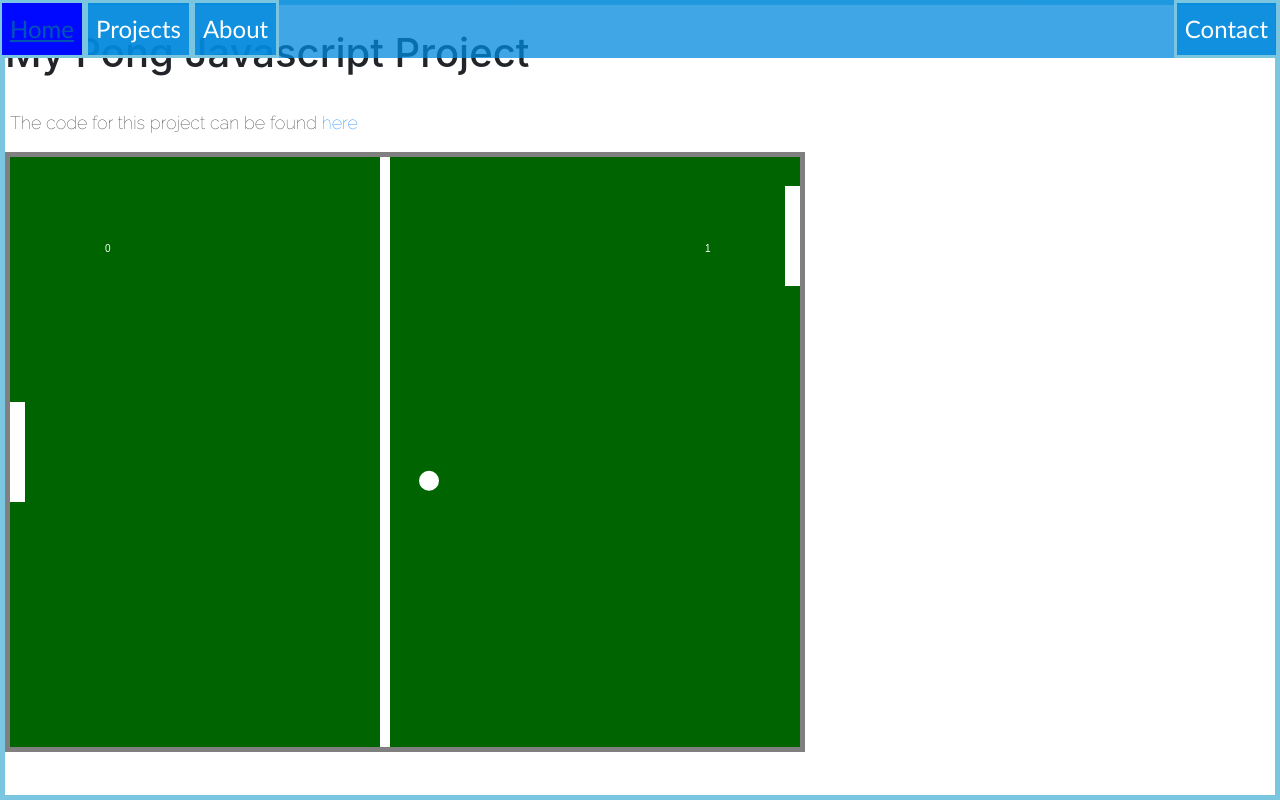
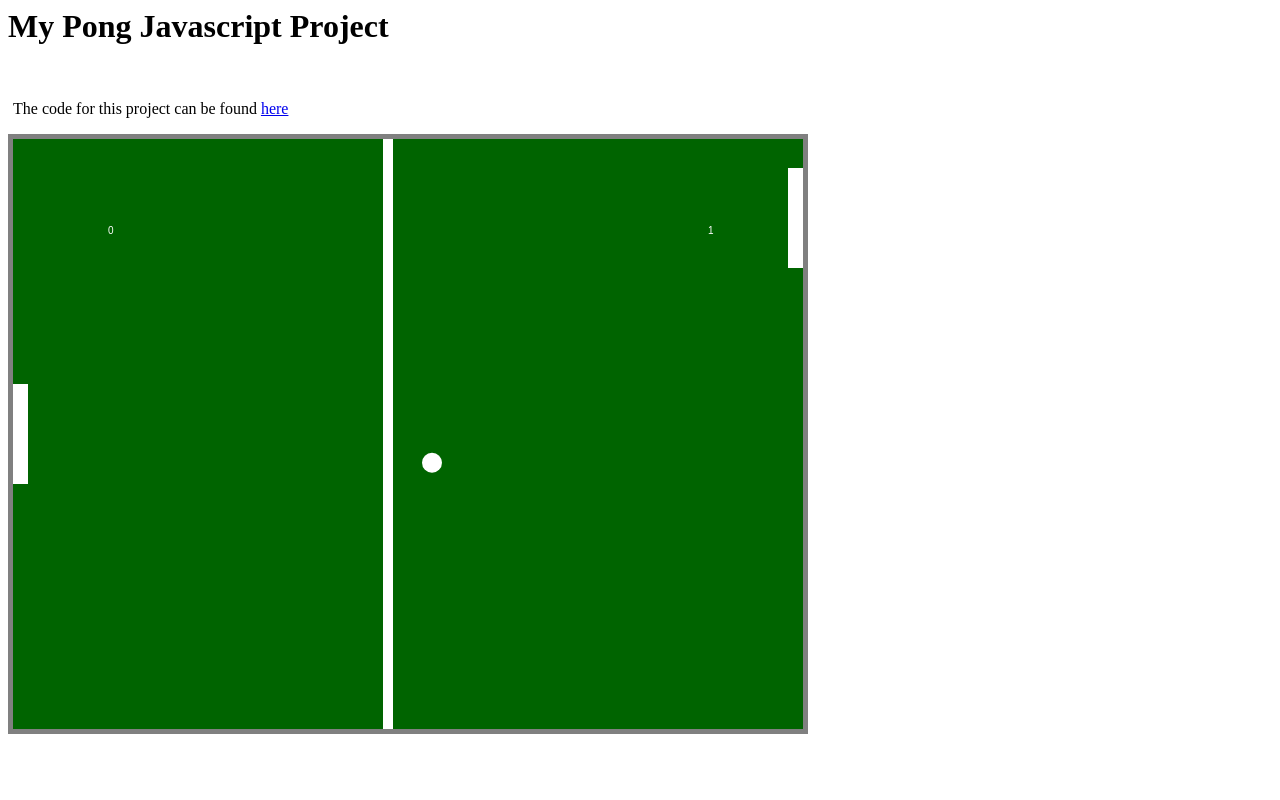
Before and after one commit to knedgen/djangowebsiteproject, a Django app: page /projects/pong/ in a window 1280 px wide. Run offline with Django 3.2, Linux system fonts and the light colour scheme; some libraries are stand-ins or nearby versions; some web fonts are replaced.

Commit message:
removed menu bar from pong page

```diff
--- a/projects/templates/projects/pong.html
+++ b/projects/templates/projects/pong.html
@@ -1,6 +1,5 @@
 <html lang="en" xmlns="http://www.w3.org/1999/xhtml">
-{% extends 'projects/base.html' %}
-{% block content%}
+
 <head>
 
 </head>
@@ -214,6 +213,6 @@
     </script>
 
 </body>
-{% endblock %}
+
 
 </html>
```
